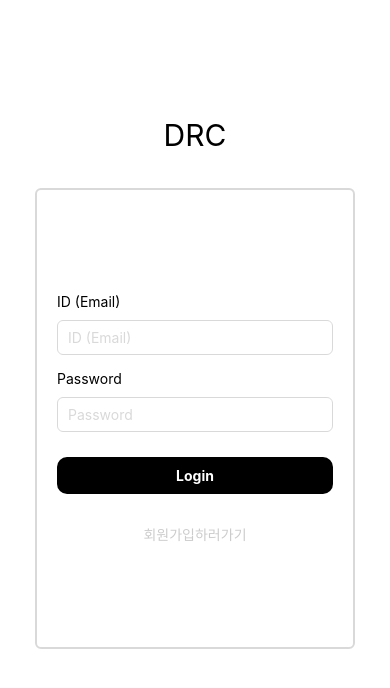
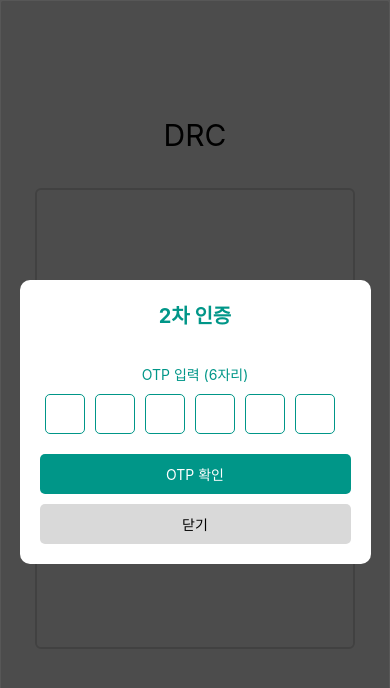
Before and after one commit to tjrwls1211/DRC, a React Native app in the folder drc-app/: screen /LoginScreen in a window 390 px wide. Shown: the top 688 px of the page. Built offline with nearby package versions, Linux system fonts and the light colour scheme.

Commit message:
chore: qr/otp key 확인 모달. 2차인증 모달 수정

```diff
--- a/drc-app/src/api/userInfoAPI.js
+++ b/drc-app/src/api/userInfoAPI.js
@@ -9,11 +9,13 @@ export const fetchUserInfo = async () => {
       const token = await AsyncStorage.getItem('token');
 
        // 헤더에 토큰 포함하여 요청 보내기
-      const response = await axios.get("/user/info", {
+      const response = await axios.get("/user/myData", {
         headers: {
           Authorization: `Bearer ${token}`,  // 토큰을 Bearer 방식으로 설정
         },
       });
+
+      console.log("사용자 정보 조회 반환 데이터:", response);
 
       return response.data;
     } catch (error) {
--- a/drc-app/src/screens/LoginScreen.js
+++ b/drc-app/src/screens/LoginScreen.js
@@ -4,6 +4,7 @@ import { useNavigation } from "@react-navigation/native";
 import { loginUser, checkTokenValidity, checkOTP } from '../api/authAPI'; // api.js에서 loginUser 함수 가져오기
 import { useTwoFA } from '../context/TwoFAprovider.js'; // 2차 인증 필요 상태 Context import
 import AsyncStorage from '@react-native-async-storage/async-storage';
+import Modal from 'react-native-modal';
 
 const LoginScreen = () => {
   const navigation = useNavigation();
@@ -14,8 +15,8 @@ const LoginScreen = () => {
   const { is2FAEnabled } = useTwoFA(); // Context에서 2차 인증 상태 가져오기
   const [otp, setOtp] = useState(Array(6).fill('')); // 6자리 OTP 입력 상태
   const [is2FARequired, setIs2FARequired] = useState(false); // 2차 인증 필요 여부
-
   const otpRefs = useRef(Array(6).fill(null)); // 6자리 OTP 입력 필드에 대한 ref 배열
+  const [isModalVisible, setModalVisible] = useState(true);
 
   // 앱 재접속 시 JWT 유효성 검사 후 자동 로그인 처리
   useEffect(() => {
@@ -50,62 +51,6 @@ const LoginScreen = () => {
   }, []);
 
 
-
-  // // (테스트 코드) 토큰을 사용하여 차량 정보 조회
-  // useEffect(() => {
-  //   const fetchCarData = async () => {
-  //     try {
-  //       // AsyncStorage에서 토큰 가져오기
-  //       const token = await AsyncStorage.getItem('token');
-
-  //       if (token) {
-  //         // 차량 정보 조회 API 호출
-  //         const response = await axios.get('http:/비밀/api/pedalLog/sel/CAR789', {
-  //           headers: {
-  //             Authorization: `Bearer ${token}`, // Bearer 토큰 방식으로 헤더 설정
-  //           },
-  //         });
-
-  //         console.log('차량 정보:', response.data);
-  //       } else {
-  //         console.log('토큰이 없습니다.');
-  //       }
-  //     } catch (error) {
-  //       console.error('차량 정보 조회 오류:', error);
-  //     }
-  //   };
-
-  //   fetchCarData(); // 컴포넌트가 마운트될 때 차량 정보 조회 실행
-  // }, []);
-
-  // 로그인 처리 핸들러(2차인증 관련 수정 전)
-  // const handleLogin = async () => {
-  //   if (!email || !password) {
-  //     setErrorMessage("아이디(이메일)와 비밀번호를 입력해 주세요.");
-  //     return;
-  //   }
-
-  //   try {
-  //     // liginUser 함수로 서버에 로그인 요청 후 응답 대기
-  //     const success = await loginUser(email, password);
-  //     if (success) {
-  //       console.log('로그인 성공');
-  //       setErrorMessage('');
-  //       navigation.navigate("MainScreen", {screen: 'MainScreen'}); // 로그인 성공 시 메인화면 이동
-  //     } else {
-  //       setErrorMessage('아이디나 비밀번호가 틀렸습니다. 다시 입력해 주세요.')
-  //     }
-  //   } catch (error) {
-  //       if (error.response && error.response.data) {
-  //         // 서버에서 받은 로그인 실패 이유 오류 메시지 화면에 출력
-  //         setErrorMessage(error.response.data);
-  //       } else {
-  //         setErrorMessage('로그인 처리 중 오류가 발생했습니다.');
-  //         console.error('로그인 오류:', error);
-  //       }
-  //   }
-  // };
-
   // 로그인 처리 핸들러
   const handleLogin = async () => {
     if (!email || !password) {
@@ -118,6 +63,7 @@ const LoginScreen = () => {
       if (response.loginStatus === 1) {
         // 2차 인증이 필요한 경우
         setIs2FARequired(true);
+        setModalVisible(true);
         Alert.alert("2차 인증 필요", "OTP 코드를 입력하세요.");
       } else if (response.token) {
           // 2차 인증 비활성 경우 그냥 로그인 처리
@@ -176,19 +122,19 @@ const handleOTPFocus = () => {
 
 
   return (
-    <View style={Styles.container}>
-      <Text style={Styles.LogoText}>DRC</Text>
+    <View style={styles.container}>
+      <Text style={styles.LogoText}>DRC</Text>
 
-      <View style={Styles.LoginView}>
+      <View style={styles.LoginView}>
         <KeyboardAvoidingView
           behavior={Platform.OS === "ios" ? "padding" : "height"}
           style={{ flex: 1 }}
           keyboardVerticalOffset={100}
         >
-          <ScrollView contentContainerStyle={Styles.scrollContent}>
+          <ScrollView contentContainerStyle={styles.scrollContent}>
             <Text>ID (Email)</Text>
             <TextInput
-              style={Styles.TextInput}
+              style={styles.TextInput}
               onChangeText={setEmail}
               value={email}
               placeholder="ID (Email)"
@@ -199,7 +145,7 @@ const handleOTPFocus = () => {
 
             <Text>Password</Text>
             <TextInput
-              style={Styles.TextInput}
+              style={styles.TextInput}
               onChangeText={setPassword}
               value={password}
               placeholder="Password"
@@ -208,54 +154,55 @@ const handleOTPFocus = () => {
             />
 
             {errorMessage ? (
-              <Text style={Styles.ErrorMessage}>{errorMessage}</Text>
+              <Text style={styles.ErrorMessage}>{errorMessage}</Text>
             ) : null}
 
-            <TouchableOpacity style={Styles.LoginBtn} onPress={handleLogin}>
-              <Text style={Styles.BtnText}>Login</Text>
+            <TouchableOpacity style={styles.LoginBtn} onPress={handleLogin}>
+              <Text style={styles.BtnText}>Login</Text>
             </TouchableOpacity>
-
-            {/* 2차 인증 필요 경우 OTP 입력 UI 표시 */}
-            {is2FARequired && (
-              <>
-                <Text style={Styles.otpText}>OTP 입력 (6자리)</Text>
-                <View style={Styles.otpContainer}>
-                  {otp.map((digit, index) => (
-                    <TextInput
-                      key={index}
-                      ref={(el) => (otpRefs.current[index] = el)} // ref 설정
-                      style={Styles.otpInput}
-                      onChangeText={(text) => handleOTPChange(text, index)}
-                      value={digit}
-                      maxLength={1}
-                      keyboardType="numeric"
-
-                    />
-                  ))}
-                </View>
-
-                <TouchableOpacity style={Styles.loginBtn} onPress={handleOTPVerification}>
-                  <Text style={Styles.btnText}>OTP 확인</Text>
-                </TouchableOpacity>
-              </>
-            )}
 
             <TouchableOpacity
               style={{ marginTop: 20 }}
               onPress={() => navigation.navigate("SignUpScreen", { screen: 'SignUpScreen' })}
             >
-              <Text style={Styles.SignUpText}>회원가입하러가기</Text>
+              <Text style={styles.SignUpText}>회원가입하러가기</Text>
             </TouchableOpacity>
           </ScrollView>
         </KeyboardAvoidingView>
       </View>
+
+      <Modal isVisible={isModalVisible}>
+        <View style={styles.modalContent}>
+          <Text style={styles.modalTitle}>2차 인증</Text>
+          <Text style={styles.otpText}>OTP 입력 (6자리)</Text>
+          <View style={styles.otpContainer}>
+            {otp.map((digit, index) => (
+              <TextInput
+                key={index}
+                ref={(el) => (otpRefs.current[index] = el)}
+                style={styles.otpInput}
+                onChangeText={(text) => handleOTPChange(text, index)}
+                value={digit}
+                maxLength={1}
+                keyboardType="numeric"
+              />
+            ))}
+          </View>
+          <TouchableOpacity style={styles.modalBtn} onPress={handleOTPVerification}>
+            <Text style={styles.btnText}>OTP 확인</Text>
+          </TouchableOpacity>
+          <TouchableOpacity style={styles.closeModalButton} onPress={() => setModalVisible(false)}>
+            <Text style={styles.closeModalText}>닫기</Text>
+          </TouchableOpacity>
+        </View>
+      </Modal>
     </View>
   );
 };
 
 export default LoginScreen;
 
-const Styles = StyleSheet.create({
+const styles = StyleSheet.create({
   container: {
     flex: 1,
     backgroundColor: '#fff',
@@ -289,12 +236,12 @@ const Styles = StyleSheet.create({
     paddingHorizontal: 10,
     height: 35,
     borderRadius: 6,
-    borderColor: '#D9D9D9',
+    borderColor: '#009688',
     borderWidth: 1
   },
   LoginBtn: {
     margin: 10,
-    backgroundColor: "black",
+    backgroundColor: "#009688",
     padding: 10,
     width: "100%",
     alignSelf: "center",
@@ -315,32 +262,60 @@ const Styles = StyleSheet.create({
     marginBottom: 10,
     textAlign: 'center',
   },
-  loginBtn: {
-    backgroundColor: '#007BFF',
-    padding: 15,
-    borderRadius: 5,
+  modalContent: {
+    backgroundColor: 'white',
+    padding: 20,
+    borderRadius: 10,
     alignItems: 'center',
+    justifyContent: 'center',
+    elevation: 5,
   },
-  btnText: {
-    color: '#fff',
+  modalTitle: {
+    fontSize: 20,
+    fontWeight: 'bold',
+    marginBottom: 15,
+    color: '#009688', // 청록색 적용
   },
   otpText: {
     marginTop: 20,
     marginBottom: 10,
     textAlign: 'center',
+    color: '#009688', // 청록색 적용
   },
   otpContainer: {
     flexDirection: 'row',
     justifyContent: 'space-between',
+    marginBottom: 20,
   },
   otpInput: {
     width: 40,
     height: 40,
-    borderColor: '#ccc',
+    borderColor: '#009688', // 청록색 적용
     borderWidth: 1,
     borderRadius: 5,
     textAlign: 'center',
     fontSize: 18,
-    marginRight: 5,
+    marginRight: 10, // 필드 간격 조정
+  },
+  btnText: {
+    color: '#fff',
+    },
+  modalBtn: {
+    backgroundColor: '#009688', // 청록색 적용
+    padding: 10,
+    borderRadius: 5,
+    alignItems: 'center',
+    width: '100%',
+    marginBottom: 10, // 버튼과 닫기 버튼 간격 조정
+  },
+  closeModalButton: {
+    backgroundColor: '#D9D9D9', // 닫기 버튼 배경색
+    padding: 10,
+    borderRadius: 5,
+    width: '100%',
+  },
+  closeModalText: {
+    textAlign: 'center',
+    color: '#000', // 닫기 버튼 텍스트 색상
   },
 });
--- a/drc-app/src/screens/SettingsScreen.js
+++ b/drc-app/src/screens/SettingsScreen.js
@@ -1,5 +1,5 @@
 import React, {useState} from 'react';
-import {View, Text, Button, Switch, StyleSheet, Alert } from 'react-native';
+import {View, Text, Button, Switch, StyleSheet, Alert, TouchableOpacity } from 'react-native';
 import DropDownPicker from 'react-native-dropdown-picker'; // DropDownPicker 가져오기
 import { enableTwoFactorAuth, disableTwoFactorAuth } from '../api/authAPI'; // 2FA 관련 서버 통신 함수 가져오기
 import {useNavigation} from '@react-navigation/native';
@@ -13,6 +13,7 @@ import AsyncStorage from '@react-native-async-storage/async-storage';
 import Modal from 'react-native-modal';
 import * as Clipboard from 'expo-clipboard'; // 클립보드 작업을 위한 라이브러리
 import { Linking } from 'react-native';
+import { MaterialIcons } from '@expo/vector-icons';
 
 const SettingsScreen = () => {
   const navigation = useNavigation();
@@ -118,25 +119,20 @@ const SettingsScreen = () => {
         dropDownContainerStyle={styles.dropdownContainer}
       />
 
-      {/* QR 코드 표시 부분 ☆ */}
-      {/* 지울 예정 ☆ */}
-      {qrUrl && (
-        <View style={styles.qrContainer}>
-          <Text style={styles.label}>QR 코드</Text>
-          <QRCode value={qrUrl} size={200} />
-        </View>
-      )}
-
       {/* OTP 키와 QR URL을 보여주는 모달 */}
       <Modal isVisible={isModalVisible}>
         <View style={styles.modalContent}>
-          <Text style={styles.modalTitle}>OTP 키</Text>
-          <Text style={styles.otpKey}>{otpKey}</Text>
-          <Button title="복사하기" onPress={handleCopyOtpKey} />
-          <Button title="QR 확인" onPress={() => {
-            Linking.openURL(qrUrl); // QR URL을 웹 브라우저에서 열기
-          }} />
-          <Button title="닫기" onPress={closeModal} />
+          <TouchableOpacity style={styles.closeButton} onPress={closeModal}>
+            <MaterialIcons name="close" size={24} color="#009688" />
+          </TouchableOpacity>
+          <Text style={styles.modalTitle}>2차 인증 정보</Text>
+          <View style={styles.otpKeyContainer}>
+            <Text style={styles.otpKey}>OTP 키: {otpKey}</Text>
+            <TouchableOpacity onPress={handleCopyOtpKey}>
+              <MaterialIcons name="content-copy" size={24} color="#009688" />
+            </TouchableOpacity>
+          </View>
+          <Button title="QR 확인" color="#009688" onPress={() => Linking.openURL(qrUrl)} />
         </View>
       </Modal>
 
@@ -189,6 +185,7 @@ const styles = StyleSheet.create({
   container: {
     flex: 1,
     padding: 20,
+    backgroundColor: '#ffffff',
   },
   darkModeContainer: {
     justifyContent: 'flex-start',
@@ -196,36 +193,60 @@ const styles = StyleSheet.create({
     alignItems: 'flex-start',
     justifyContent: 'space-between',
     marginVertical: 20,
-    height: "40%",
-    //backgroundColor: "black",
   },
   buttonContainer: {
-    flex: 1,
     justifyContent: 'center', // 화면 하단 정렬
     padding: 16,
     flexDirection: 'row', // 수평 정렬
     alignItems: 'center', // 수직 가운데
-  },
+    },
   title: {
     fontSize: 24,
     fontWeight: 'bold',
     marginBottom: 20,
+    color: '#009688',
   },
   label: {
     fontSize: 18,
-    marginBootm: 5,
+    marginBottom: 5,
     color: 'gray',
   },
   dropdown: {
     marginVertical: 10,
-    borderColor: 'gray',
+    borderColor: '#009688',
   },
   dropdownContainer: {
-    borderColor: 'gray',
+    borderColor: '#009688',
   },
-  qrContainer: {
+  modalContent: {
+    backgroundColor: 'white',
+    padding: 20,
+    borderRadius: 10,
     alignItems: 'center',
-    marginVertical: 20,
+    justifyContent: 'center',
+    elevation: 5,
+  },
+  modalTitle: {
+    fontSize: 20,
+    fontWeight: 'bold',
+    marginBottom: 10,
+    color: '#009688',
+  },
+  otpKeyContainer: {
+    flexDirection: 'row',
+    alignItems: 'center',
+    marginVertical: 10,
+  },
+  otpKey: {
+    fontSize: 16,
+    marginVertical: 10,
+    color: '#555',
+    padding: 10,
+  },
+  closeButton: {
+    position: 'absolute',
+    top: 10,
+    right: 10,
   },
 });
 
```
